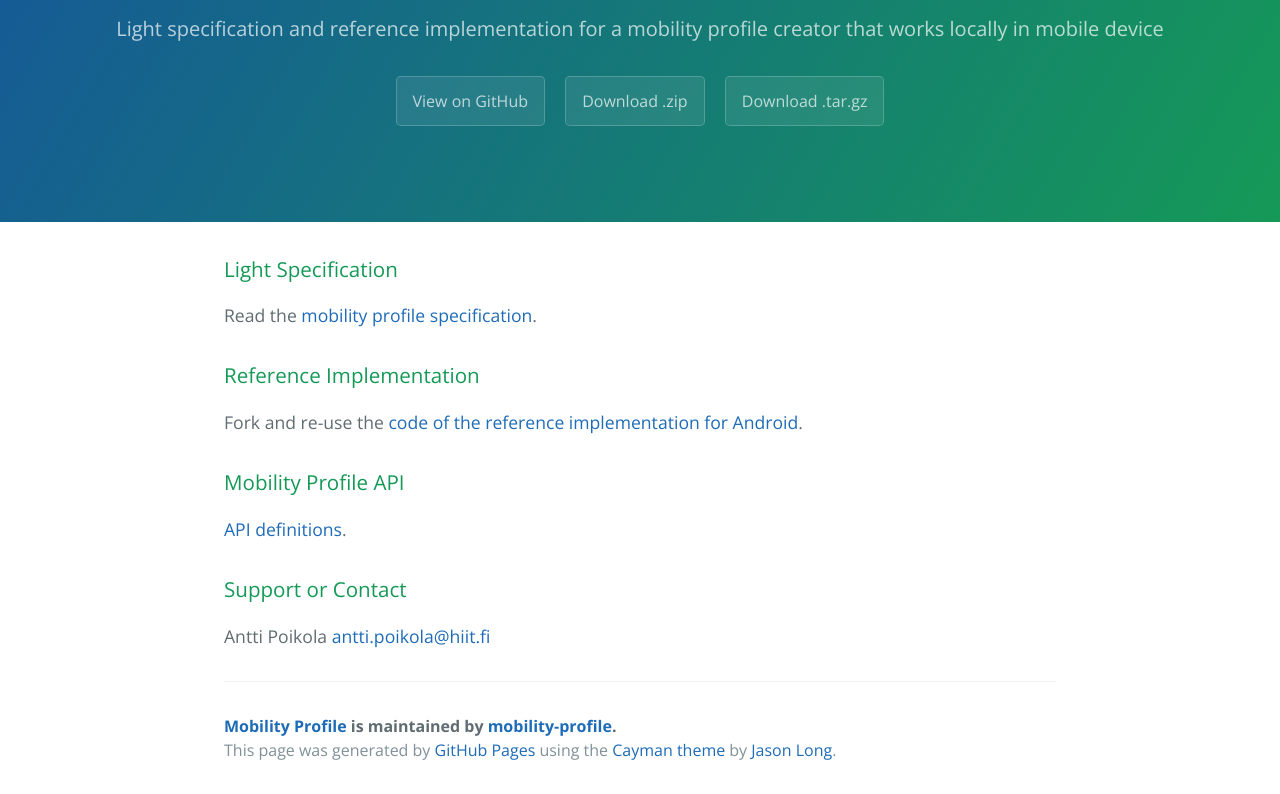
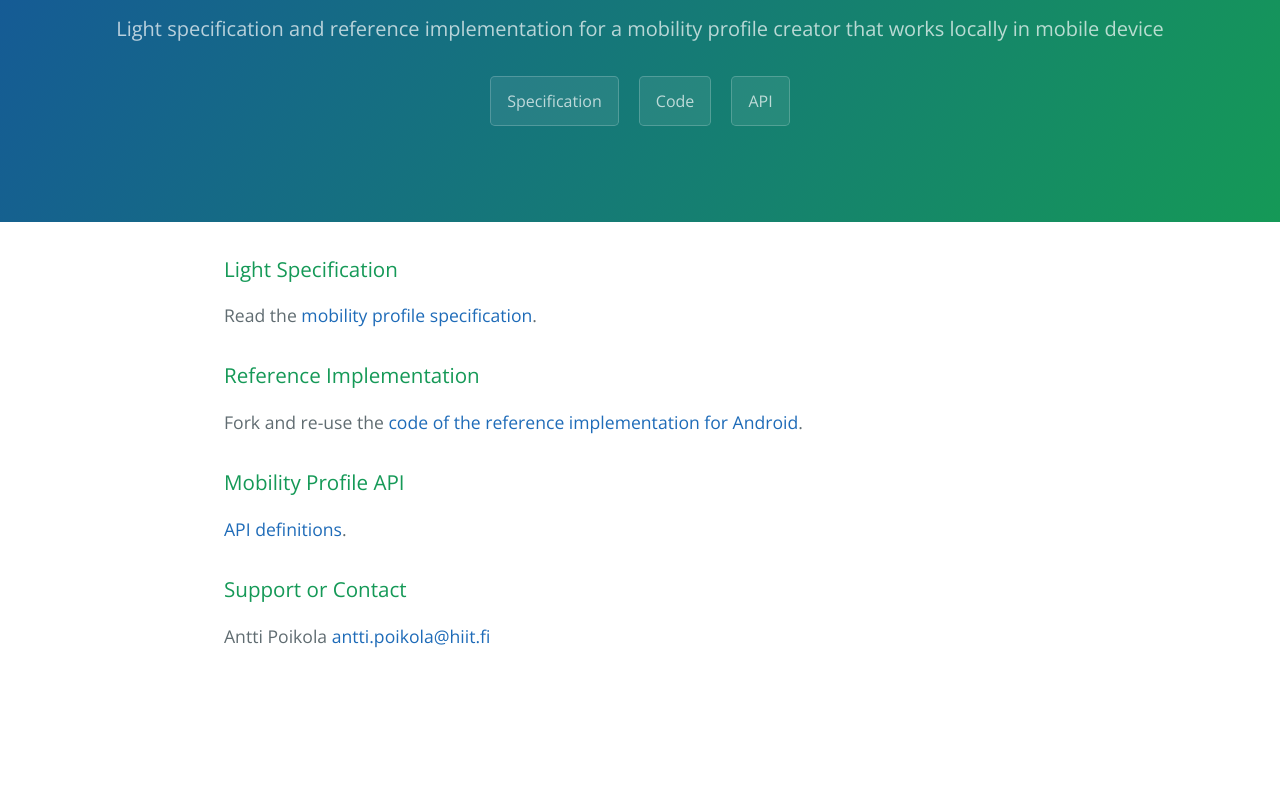
Before and after one commit to mobility-profile/mobility-profile-specification, a plain HTML site: page index.html in a window 1280 px wide. Shown: the part 161-955 px from the top of the page. After the commit the page ends 860 px from the top, so only its background shows below. Drawn offline with nearby package versions, Linux system fonts and the light colour scheme.

Commit message:
Update index.html

```diff
--- a/index.html
+++ b/index.html
@@ -13,16 +13,16 @@
     <section class="page-header">
       <h1 class="project-name">Mobility Profile</h1>
       <h2 class="project-tagline">Light specification and reference implementation for a mobility profile creator that works locally in mobile device</h2>
-      <a href="https://github.com/mobility-profile/mobility-profile-specification" class="btn">View on GitHub</a>
-      <a href="https://github.com/mobility-profile/mobility-profile-specification/zipball/master" class="btn">Download .zip</a>
-      <a href="https://github.com/mobility-profile/mobility-profile-specification/tarball/master" class="btn">Download .tar.gz</a>
+      <a href="spec.html" class="btn">Specification</a>
+      <a href="https://github.com/mobility-profile/Mobility-Profile" class="btn">Code</a>
+      <a href="https://github.com/mobility-profile/Mobility-Profile-API" class="btn">API</a>
     </section>
 
     <section class="main-content">
       <h3>
 <a id="light-specification" class="anchor" href="#light-specification" aria-hidden="true"><span aria-hidden="true" class="octicon octicon-link"></span></a>Light Specification</h3>
 
-<p>Read the <a href="https://mobility-profile.github.io/mobility-profile-specification/spec">mobility profile specification</a>.</p>
+<p>Read the <a href="spec.html">mobility profile specification</a>.</p>
 
 <h3>
 <a id="reference-implementation" class="anchor" href="#reference-implementation" aria-hidden="true"><span aria-hidden="true" class="octicon octicon-link"></span></a>Reference Implementation</h3>
@@ -39,12 +39,6 @@
 
 <p>Antti Poikola <a href="mailto:antti.poikola@hiit.fi">antti.poikola@hiit.fi</a></p>
 
-      <footer class="site-footer">
-        <span class="site-footer-owner"><a href="https://github.com/mobility-profile/mobility-profile-specification">Mobility Profile</a> is maintained by <a href="https://github.com/mobility-profile">mobility-profile</a>.</span>
-
-        <span class="site-footer-credits">This page was generated by <a href="https://pages.github.com">GitHub Pages</a> using the <a href="https://github.com/jasonlong/cayman-theme">Cayman theme</a> by <a href="https://twitter.com/jasonlong">Jason Long</a>.</span>
-      </footer>
-
     </section>
 
 
```
Also changed, not shown: 1 other file.
